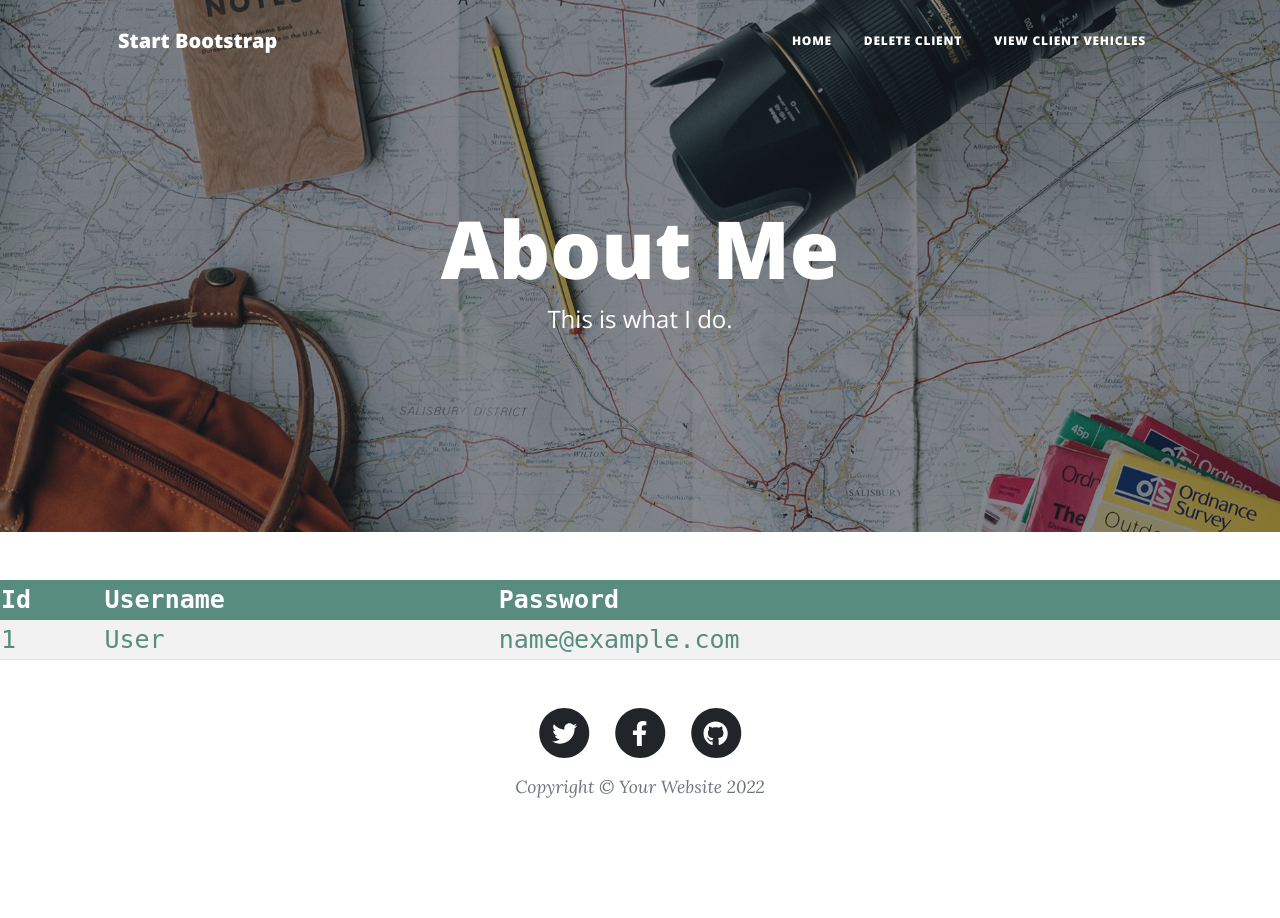
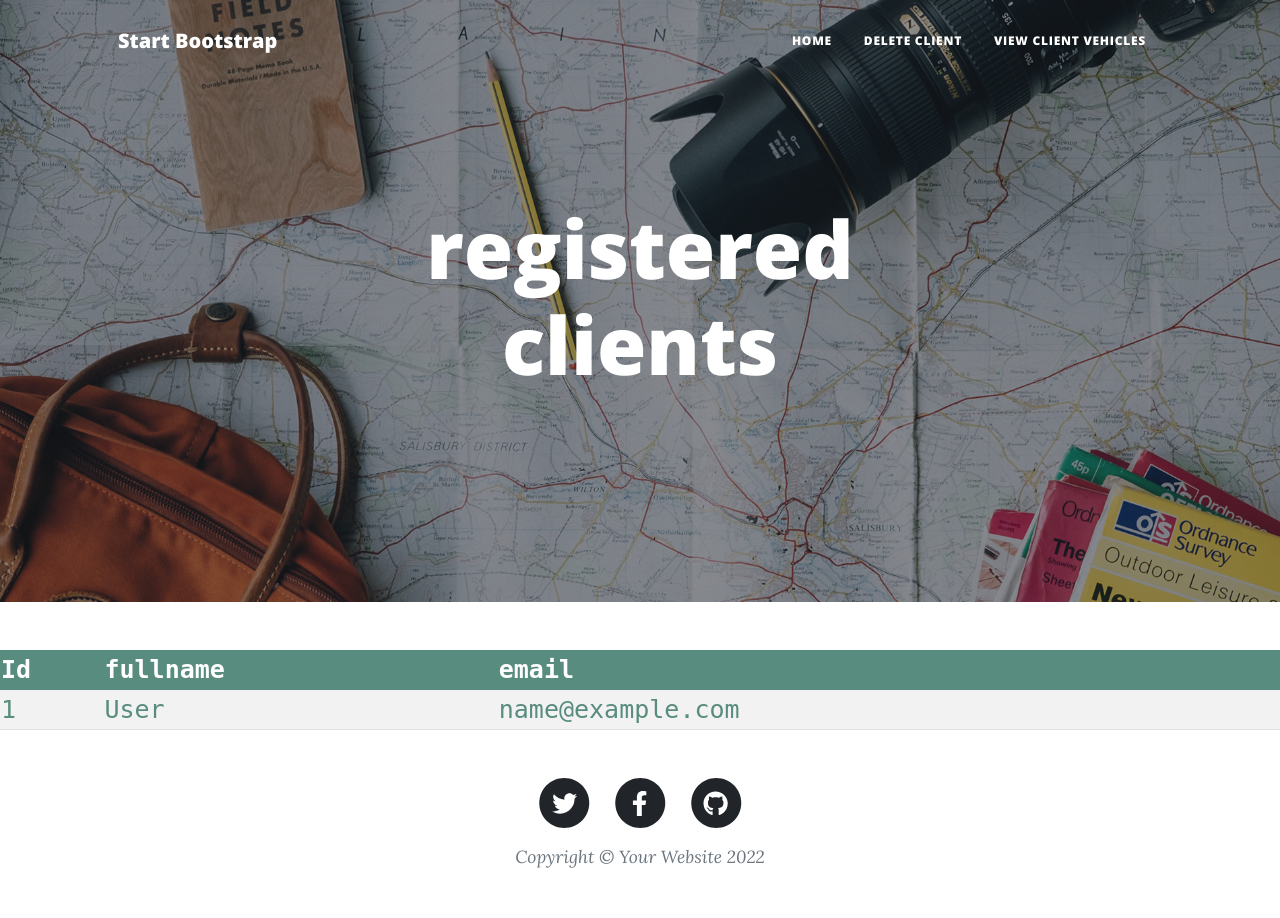
Before and after one commit to tarek5171/dbms_final_project, a PHP site: page /clients.php in a window 1280 px wide. Before the commit the page ends 798 px from the top, so only its background shows below. Run offline with PHP 8.4, Linux system fonts and the light colour scheme; the visitor is signed in with stand-in values (Sample User, id 1); tables that the repository leaves empty or names only in its code hold one stand-in row (values such as "Sample post"); some libraries are stand-ins or nearby versions.

Commit message:
Add files via upload

```diff
--- a/clients.php
+++ b/clients.php
@@ -44,8 +44,8 @@ $employee_id=$_SESSION['employee_id']
                 <div class="row gx-4 gx-lg-5 justify-content-center">
                     <div class="col-md-10 col-lg-8 col-xl-7">
                         <div class="page-heading">
-                            <h1>About Me</h1>
-                            <span class="subheading">This is what I do.</span>
+                            <h1>registered clients</h1>
+                            <span class="subheading"></span>
                         </div>
                     </div>
                 </div>
@@ -72,8 +72,8 @@ tr:nth-child(even) {background-color: #f2f2f2}
 <table>
 <tr>
 <th>Id</th>
-<th>Username</th>
-<th>Password</th>
+<th>fullname</th>
+<th>email</th>
 </tr>
 <?php
 $error = "";
@@ -94,6 +94,8 @@ if ($conn->connect_error) {
 
 $sql = "SELECT id, fullname, email FROM clients";
 $result = $conn->query($sql);
+
+
 
 if ($result->num_rows > 0) {
 // output data of each row
```
